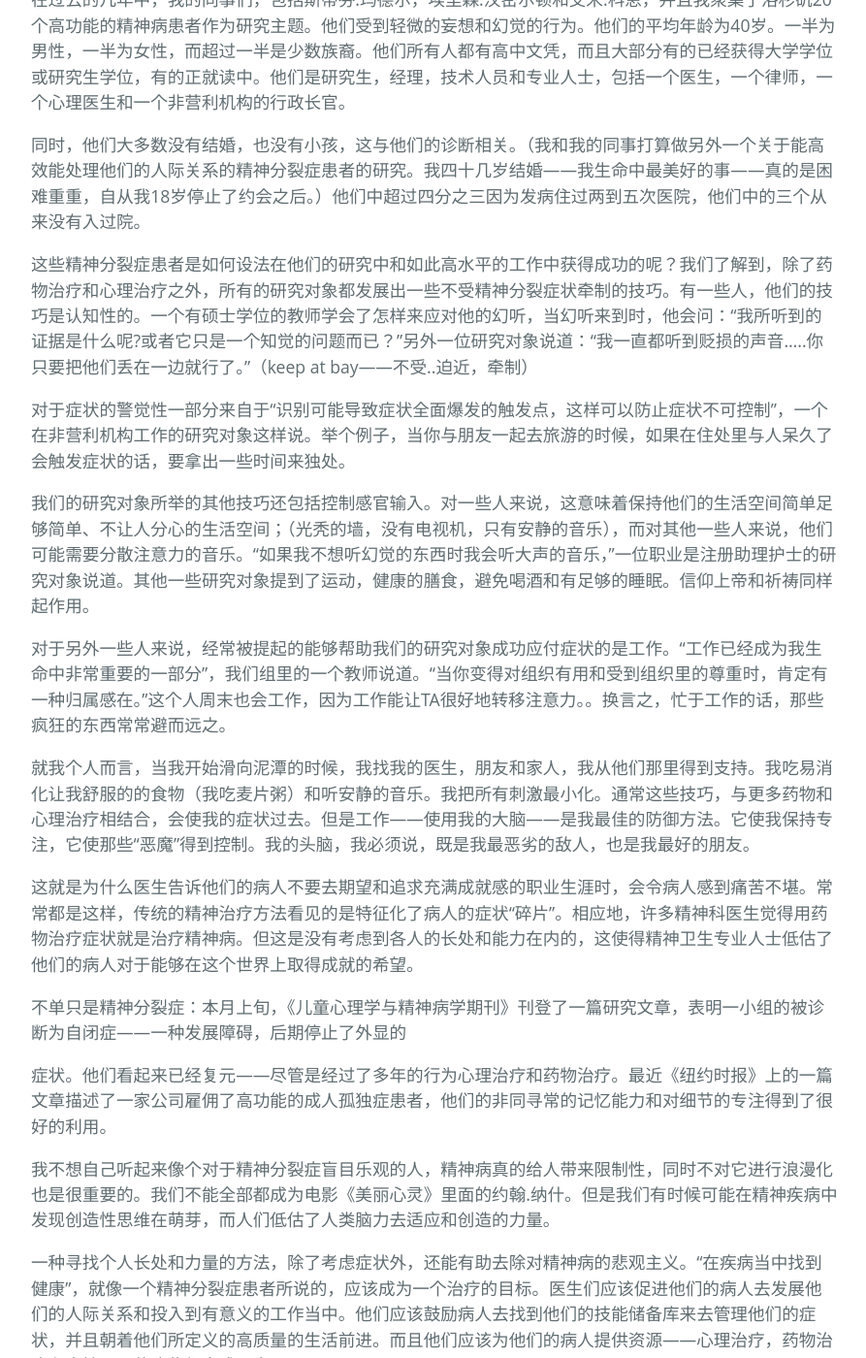
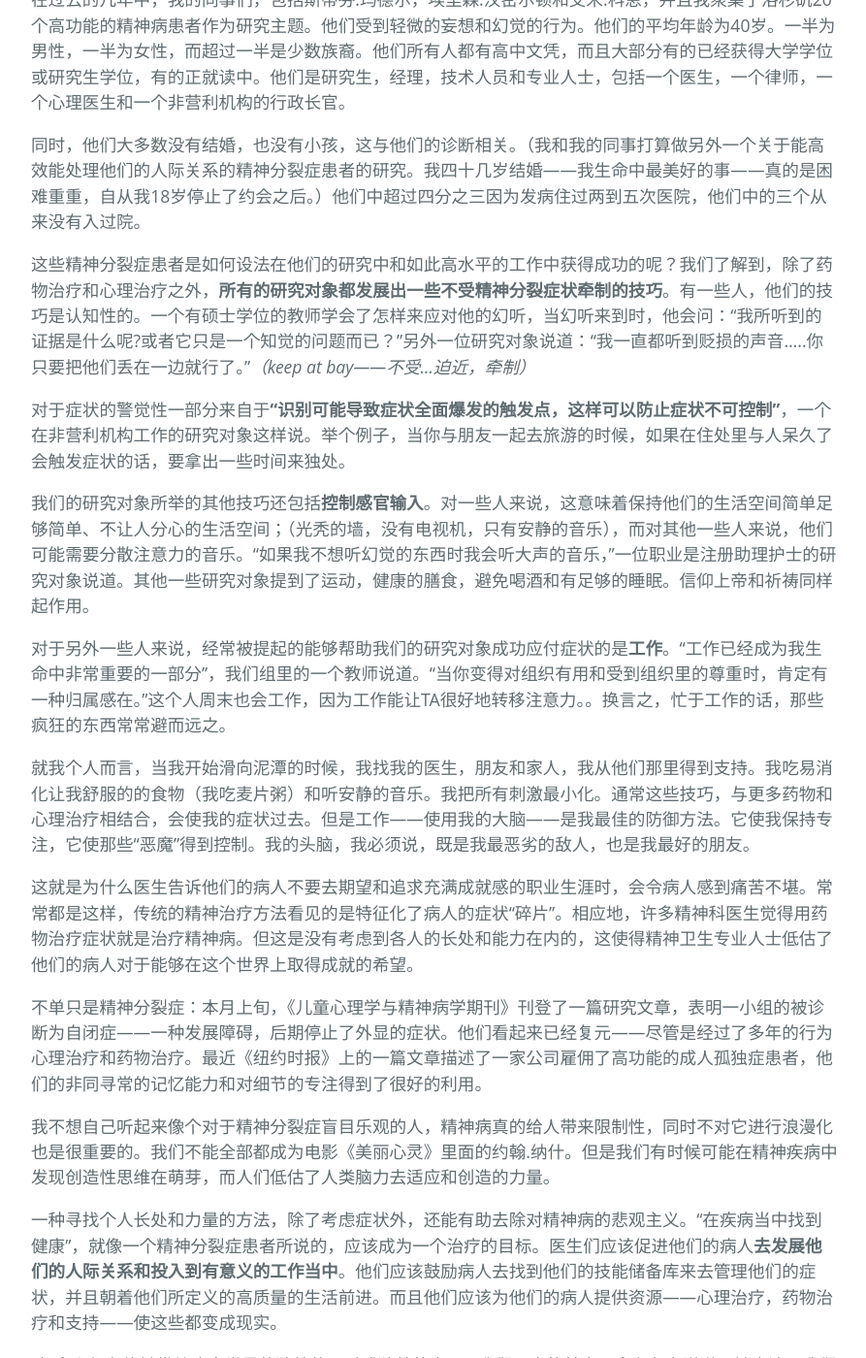
Before and after one commit to mdrights/mdrights.github.io, a Jekyll site: the page built from _posts/2016-04-04-Successful-and-Schizophrenic.md, in a window 1280 px wide and 1400 px high, scrolled down 1206 px. Shown: the whole window at 97% size, without its empty margins (192-1085 px from the left). Built offline with Jekyll 4.4.1, drawn with Linux system fonts in a browser that asks for light colours; some of the changed text lies outside the part shown.

Commit message:
refine the new post

```diff
--- a/_posts/2016-04-04-Successful-and-Schizophrenic.md
+++ b/_posts/2016-04-04-Successful-and-Schizophrenic.md
@@ -18,27 +18,25 @@
 
 同时，他们大多数没有结婚，也没有小孩，这与他们的诊断相关。（我和我的同事打算做另外一个关于能高效能处理他们的人际关系的精神分裂症患者的研究。我四十几岁结婚——我生命中最美好的事——真的是困难重重，自从我18岁停止了约会之后。）他们中超过四分之三因为发病住过两到五次医院，他们中的三个从来没有入过院。
 
-这些精神分裂症患者是如何设法在他们的研究中和如此高水平的工作中获得成功的呢？我们了解到，除了药物治疗和心理治疗之外，所有的研究对象都发展出一些不受精神分裂症状牵制的技巧。有一些人，他们的技巧是认知性的。一个有硕士学位的教师学会了怎样来应对他的幻听，当幻听来到时，他会问：“我所听到的证据是什么呢?或者它只是一个知觉的问题而已？”另外一位研究对象说道：“我一直都听到贬损的声音.....你只要把他们丢在一边就行了。”（keep at bay——不受..迫近，牵制）
+这些精神分裂症患者是如何设法在他们的研究中和如此高水平的工作中获得成功的呢？我们了解到，除了药物治疗和心理治疗之外，**所有的研究对象都发展出一些不受精神分裂症状牵制的技巧**。有一些人，他们的技巧是认知性的。一个有硕士学位的教师学会了怎样来应对他的幻听，当幻听来到时，他会问：“我所听到的证据是什么呢?或者它只是一个知觉的问题而已？”另外一位研究对象说道：“我一直都听到贬损的声音.....你只要把他们丢在一边就行了。”*（keep at bay——不受...迫近，牵制）*
 
-对于症状的警觉性一部分来自于“识别可能导致症状全面爆发的触发点，这样可以防止症状不可控制”，一个在非营利机构工作的研究对象这样说。举个例子，当你与朋友一起去旅游的时候，如果在住处里与人呆久了会触发症状的话，要拿出一些时间来独处。
+对于症状的警觉性一部分来自于**“识别可能导致症状全面爆发的触发点，这样可以防止症状不可控制”**，一个在非营利机构工作的研究对象这样说。举个例子，当你与朋友一起去旅游的时候，如果在住处里与人呆久了会触发症状的话，要拿出一些时间来独处。
 
-我们的研究对象所举的其他技巧还包括控制感官输入。对一些人来说，这意味着保持他们的生活空间简单足够简单、不让人分心的生活空间；（光秃的墙，没有电视机，只有安静的音乐），而对其他一些人来说，他们可能需要分散注意力的音乐。“如果我不想听幻觉的东西时我会听大声的音乐，”一位职业是注册助理护士的研究对象说道。其他一些研究对象提到了运动，健康的膳食，避免喝酒和有足够的睡眠。信仰上帝和祈祷同样起作用。
+我们的研究对象所举的其他技巧还包括**控制感官输入**。对一些人来说，这意味着保持他们的生活空间简单足够简单、不让人分心的生活空间；（光秃的墙，没有电视机，只有安静的音乐），而对其他一些人来说，他们可能需要分散注意力的音乐。“如果我不想听幻觉的东西时我会听大声的音乐，”一位职业是注册助理护士的研究对象说道。其他一些研究对象提到了运动，健康的膳食，避免喝酒和有足够的睡眠。信仰上帝和祈祷同样起作用。
 
-对于另外一些人来说，经常被提起的能够帮助我们的研究对象成功应付症状的是工作。“工作已经成为我生命中非常重要的一部分”，我们组里的一个教师说道。“当你变得对组织有用和受到组织里的尊重时，肯定有一种归属感在。”这个人周末也会工作，因为工作能让TA很好地转移注意力。。换言之，忙于工作的话，那些疯狂的东西常常避而远之。
+对于另外一些人来说，经常被提起的能够帮助我们的研究对象成功应付症状的是**工作**。“工作已经成为我生命中非常重要的一部分”，我们组里的一个教师说道。“当你变得对组织有用和受到组织里的尊重时，肯定有一种归属感在。”这个人周末也会工作，因为工作能让TA很好地转移注意力。。换言之，忙于工作的话，那些疯狂的东西常常避而远之。
 
 就我个人而言，当我开始滑向泥潭的时候，我找我的医生，朋友和家人，我从他们那里得到支持。我吃易消化让我舒服的的食物（我吃麦片粥）和听安静的音乐。我把所有刺激最小化。通常这些技巧，与更多药物和心理治疗相结合，会使我的症状过去。但是工作——使用我的大脑——是我最佳的防御方法。它使我保持专注，它使那些“恶魔”得到控制。我的头脑，我必须说，既是我最恶劣的敌人，也是我最好的朋友。
 
 这就是为什么医生告诉他们的病人不要去期望和追求充满成就感的职业生涯时，会令病人感到痛苦不堪。常常都是这样，传统的精神治疗方法看见的是特征化了病人的症状“碎片”。相应地，许多精神科医生觉得用药物治疗症状就是治疗精神病。但这是没有考虑到各人的长处和能力在内的，这使得精神卫生专业人士低估了他们的病人对于能够在这个世界上取得成就的希望。
 
-不单只是精神分裂症：本月上旬，《儿童心理学与精神病学期刊》刊登了一篇研究文章，表明一小组的被诊断为自闭症——一种发展障碍，后期停止了外显的
-
-症状。他们看起来已经复元——尽管是经过了多年的行为心理治疗和药物治疗。最近《纽约时报》上的一篇文章描述了一家公司雇佣了高功能的成人孤独症患者，他们的非同寻常的记忆能力和对细节的专注得到了很好的利用。
+不单只是精神分裂症：本月上旬，《儿童心理学与精神病学期刊》刊登了一篇研究文章，表明一小组的被诊断为自闭症——一种发展障碍，后期停止了外显的症状。他们看起来已经复元——尽管是经过了多年的行为心理治疗和药物治疗。最近《纽约时报》上的一篇文章描述了一家公司雇佣了高功能的成人孤独症患者，他们的非同寻常的记忆能力和对细节的专注得到了很好的利用。
 
 我不想自己听起来像个对于精神分裂症盲目乐观的人，精神病真的给人带来限制性，同时不对它进行浪漫化也是很重要的。我们不能全部都成为电影《美丽心灵》里面的约翰.纳什。但是我们有时候可能在精神疾病中发现创造性思维在萌芽，而人们低估了人类脑力去适应和创造的力量。
 
-一种寻找个人长处和力量的方法，除了考虑症状外，还能有助去除对精神病的悲观主义。“在疾病当中找到健康”，就像一个精神分裂症患者所说的，应该成为一个治疗的目标。医生们应该促进他们的病人去发展他们的人际关系和投入到有意义的工作当中。他们应该鼓励病人去找到他们的技能储备库来去管理他们的症状，并且朝着他们所定义的高质量的生活前进。而且他们应该为他们的病人提供资源——心理治疗，药物治疗和支持——使这些都变成现实。
+一种寻找个人长处和力量的方法，除了考虑症状外，还能有助去除对精神病的悲观主义。“在疾病当中找到健康”，就像一个精神分裂症患者所说的，应该成为一个治疗的目标。医生们应该促进他们的病人**去发展他们的人际关系和投入到有意义的工作当中**。他们应该鼓励病人去找到他们的技能储备库来去管理他们的症状，并且朝着他们所定义的高质量的生活前进。而且他们应该为他们的病人提供资源——心理治疗，药物治疗和支持——使这些都变成现实。
 
-“每个人都有能够带给这个世界的独特的天赋或独特的自己，”我们研究的其中一个参与者说道。她表达了我们每个有精神分裂症的人和其他精神病患想要的，其实就是世界上每个人都想要的：：用西格蒙德.弗洛伊德的话来说——去工作和去爱。
+“每个人都有能够带给这个世界的独特的天赋或独特的自己，”我们研究的其中一个参与者说道。她表达了我们每个有精神分裂症的人和其他精神病患想要的，其实就是世界上每个人都想要的：：用西格蒙德.弗洛伊德的话来说——**去工作和去爱**。
 
 - 作者介绍：
 
```
Also changed, not shown: other parts of _posts/2016-04-04-Successful-and-Schizophrenic.md (+1 -1 lines).
